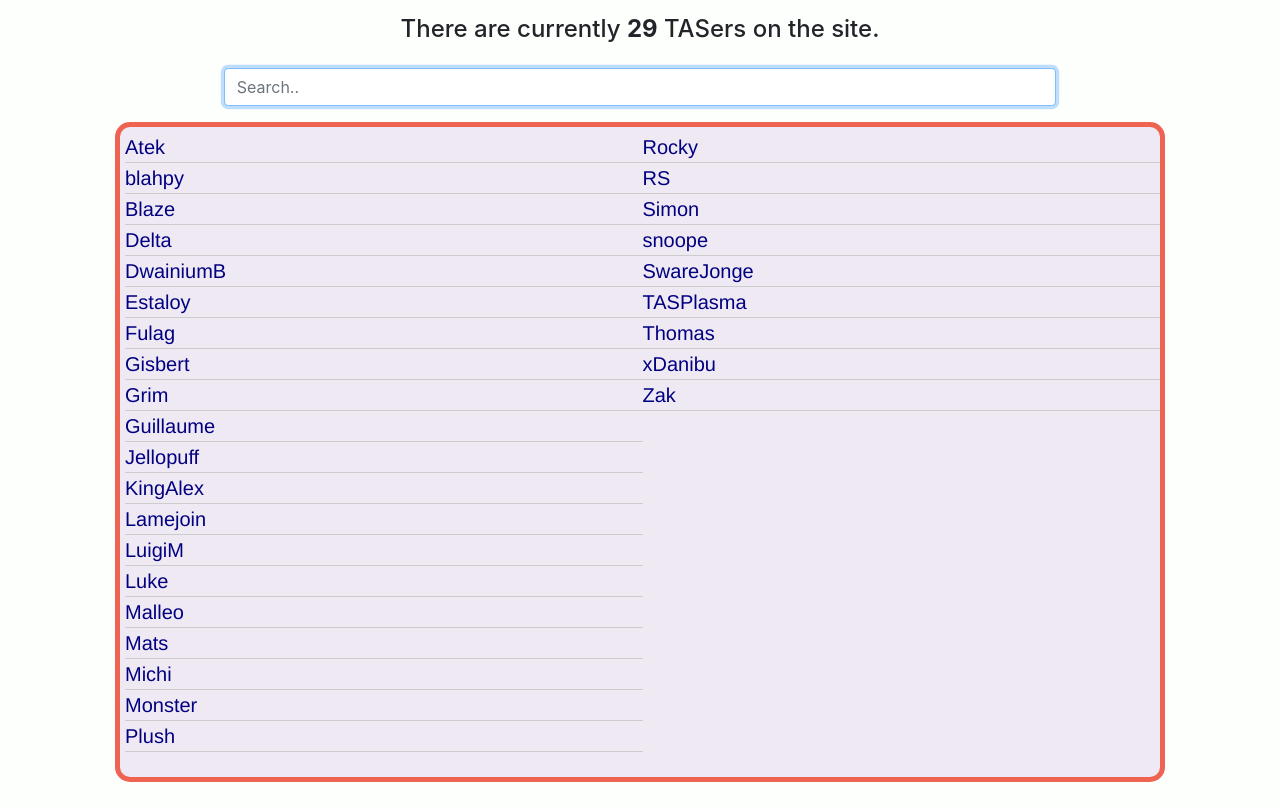
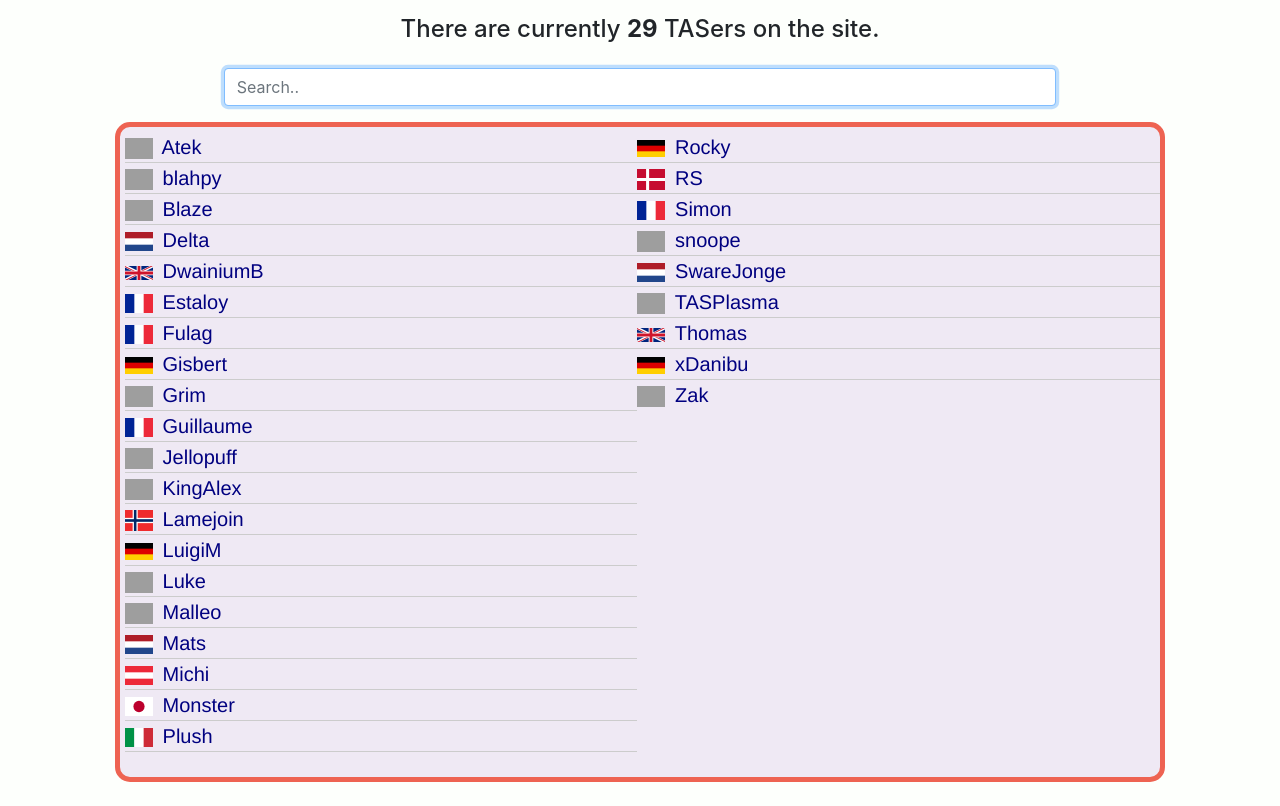
Before and after one commit to boumi21/mkwtas-website, a PHP site: page /listPlayers.php in a window 1280 px wide. Shown: the part 59-865 px from the top of the page. Run offline with PHP 8.4, Linux system fonts and the light colour scheme; data comes from the database, SQL or seed files in the repository; data that the repository does not hold is empty; grey boxes are pictures that could not be loaded.

Commit message:
Add country flag image beside players names

```diff
--- a/css/styles.css
+++ b/css/styles.css
@@ -508,6 +508,12 @@ caption {
   font-family: Helvetica, Verdana, sans-serif;
   font-size: 20px;
   border-bottom: 1px solid #ccc;
+
+  -webkit-transition: font-size 0.3s ease, background-color 0.3s ease;
+  -moz-transition: font-size 0.3s ease, background-color 0.3s ease;
+  -o-transition: font-size 0.3s ease, background-color 0.3s ease;
+  -ms-transition: font-size 0.3s ease, background-color 0.3s ease;
+  transition: font-size 0.3s ease, background-color 0.3s ease;
 }
 
 .list-players-li:last-child {
@@ -517,17 +523,10 @@ caption {
 .list-players-li a {
   text-decoration: none;
   color: #000080;
-
-  -webkit-transition: font-size 0.3s ease, background-color 0.3s ease;
-  -moz-transition: font-size 0.3s ease, background-color 0.3s ease;
-  -o-transition: font-size 0.3s ease, background-color 0.3s ease;
-  -ms-transition: font-size 0.3s ease, background-color 0.3s ease;
-  transition: font-size 0.3s ease, background-color 0.3s ease;
-  display: block;
   width: 200px;
 }
 
-.list-players-li a:hover {
+.list-players-li:hover {
   font-size: 25px;
   background: #f6f6f6;
 }
--- a/php_scripts/db_requests.php
+++ b/php_scripts/db_requests.php
@@ -174,7 +174,7 @@ ORDER BY t1.date_record
 
 /*****Select all players from database********/
 $getAllPlayers = $bdd->prepare('
-	SELECT name_player, id_player
+	SELECT name_player, id_player, country
 	FROM player
 	ORDER BY name_player'
 );
--- a/views/listPlayers.php
+++ b/views/listPlayers.php
@@ -40,7 +40,8 @@ include PHP_INCLUDES . 'imports_js.php';
                 while ($data = $getAllPlayers->fetch()) {
                 ?>
                     <li class="list-players-li">
-                        <?php echo "<a href=player.php?name=" . str_replace(' ', '_', $data['name_player']) . ">" . $data['name_player'] ?>
+                        <?php echo "<img class='mr-1' src='assets/country-flags/svg/" . strtolower($data['country']) . ".svg' width='28px' >"; ?>
+                        <?php echo "<a href=player.php?name=" . str_replace(' ', '_', $data['name_player']) . ">" . $data['name_player'] . "</a>" ?>
                     </li>
                 <?php
                 }
```
